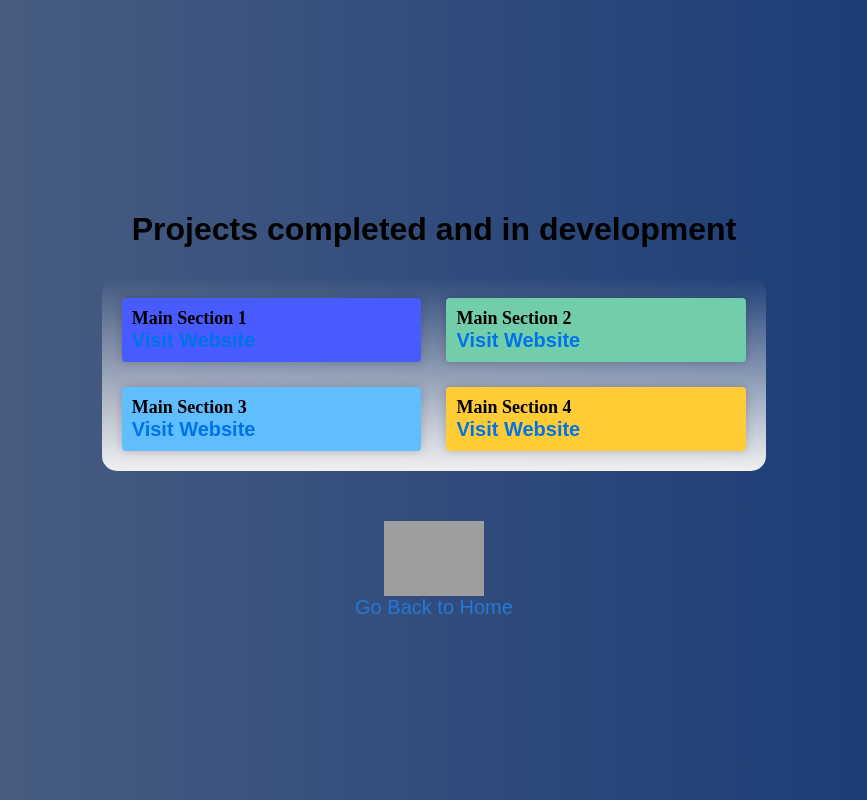
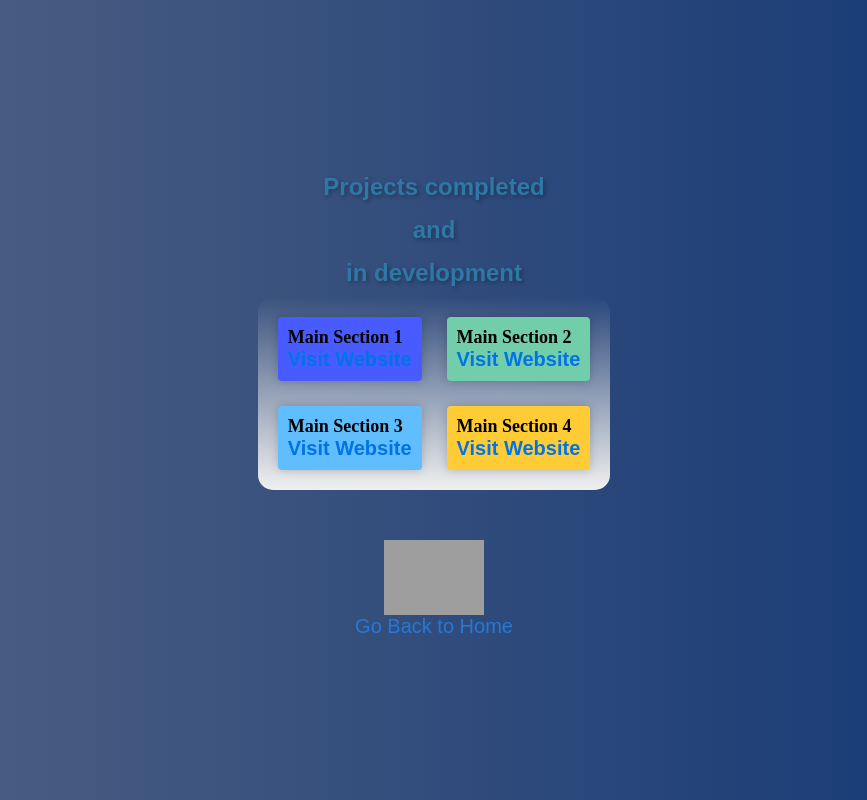
Before and after one commit to I-Angelo/Project-portfolio, a React (Create React App) app: page /projects in a window 1280 px wide. Shown: the whole page, without its empty margins (206-1073 px from the left). Built offline with nearby package versions, Linux system fonts and the light colour scheme; grey boxes are pictures that could not be loaded.

Commit message:
All working site

```diff
--- a/src/Projects.css
+++ b/src/Projects.css
@@ -8,8 +8,21 @@
     border-radius: 15px;
     position: relative; /* Add relative positioning */
     background: linear-gradient(to bottom, rgba(240, 240, 240, 0) 0%, rgba(240, 240, 240, 1) 100%);
+
+}
+
+.title {
+    text-align: center; /* Center-align the text */
   }
 
+ /* Style for each h1 within the title div */
+.title h1 {
+    color: rgb(47, 119, 164);
+    text-shadow: 2px 2px 4px rgba(0, 0, 0, 0.3); /* Adjust the shadow values as needed */
+    font-size: 24px;
+    margin: 5px 5px;
+    padding: 5px;
+  }
   /* Background style with fading effect */
 /* .background-fade {
     position: absolute;
--- a/src/Projects.js
+++ b/src/Projects.js
@@ -14,8 +14,10 @@ const subsectionsData = [
 function Projects() {
     return (
       <div>
-        <div>
-            <h1>Projects completed and in development</h1>
+        <div className='title'>
+            <h1>Projects completed</h1>
+            <h1>and</h1>
+            <h1>in development</h1>
         </div>
         <div className="Projects background-fade">
           <div className="grid-container">
--- a/src/aboutMe.css
+++ b/src/aboutMe.css
@@ -58,6 +58,7 @@
     width: 100%;
     height: auto;
     display: block;
+    border-radius: 50%;
   }
 
   /* Mobile-specific styles */
@@ -66,18 +67,15 @@
       font-size: 16px;
       padding: 10px; /* Reduce padding for smaller screens */
       text-align: center; /* Center-align text for smaller screens */
+      padding-top: 75px;
     }
 
     .button-container {
       margin-top: 20px; /* Adjust spacing between the slide and the button */
     }
 
-    .Profile-pic {
+    .Profile-pic.profile {
       width: 150px; /* Reduce the width for smaller screens */
       height: 150px; /* Reduce the height for smaller screens */
     }
   }
-
-  h1 {
-    /* padding-top: 350px; */
-  }
--- a/src/aboutMe.js
+++ b/src/aboutMe.js
@@ -8,7 +8,11 @@ import './aboutMe.css';
 
 function AboutMe() {
   return (
+    <div>
     <div className="about-me-container">
+        {/* <div className='title'>
+            <h1>About Me</h1>
+        </div> */}
       {/* Content */}
       <div className="about-me-content">
         <h1>About Me</h1>
@@ -36,6 +40,7 @@ With my transition into software engineering, I am excited to embark on this new
       </Link>
     </div>
     </div>
+    </div>
   );
 }
 
```
Also changed, not shown: firebase.json.
